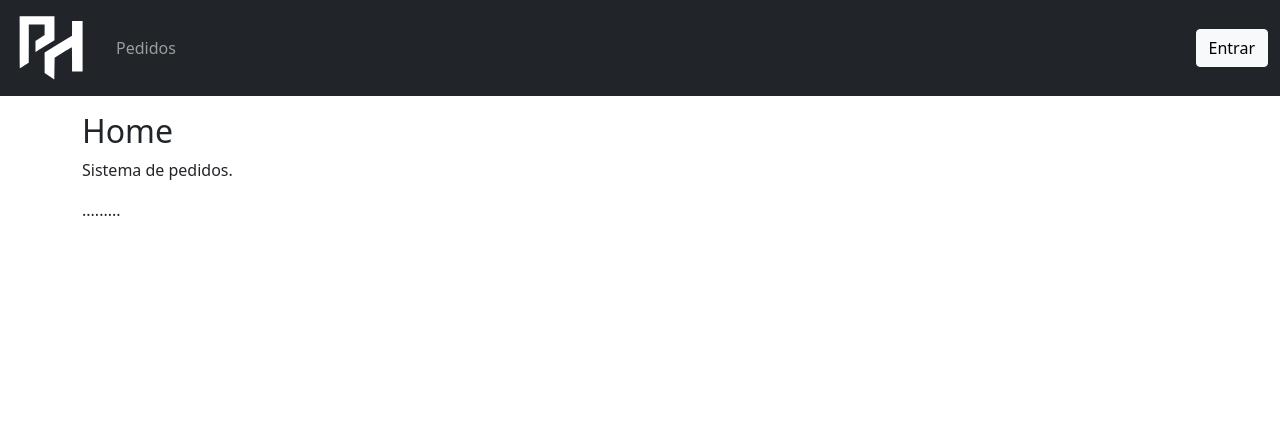
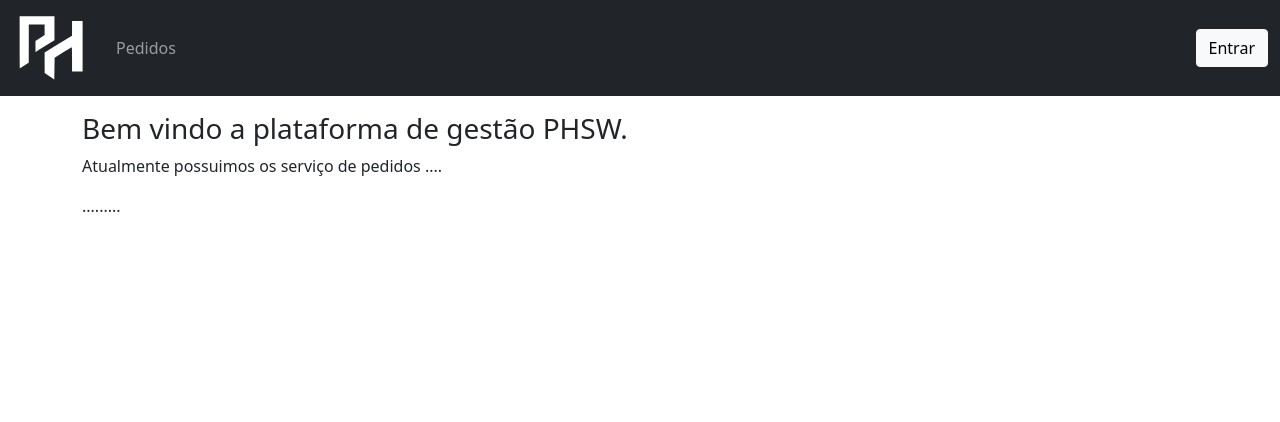
Before and after one commit to phswdjango/pedidos-django-rest, a Django app: page / in a window 1280 px wide. Shown: the top 422 px of the page. Run offline with Django 3.2, Linux system fonts and the light colour scheme; some libraries are stand-ins or nearby versions.

Commit message:
edições de html, adição do gunicorn e deploy no heroku.

```diff
--- a/phsw_site/base/templates/base/home.html
+++ b/phsw_site/base/templates/base/home.html
@@ -6,11 +6,11 @@
     <div class="row">
         <div class="col-md-12">
             <div class="jumbotron">
-                <h2>
-                    Home
-                </h2>
+                <h3>
+                    Bem vindo a plataforma de gestão PHSW.
+                </h3>
                 <p>
-                    Sistema de pedidos.
+                    Atualmente possuimos os serviço de pedidos ....
                 </p>
             </div>
             <div class="row">
--- a/phsw_site/base/templates/registration/login.html
+++ b/phsw_site/base/templates/registration/login.html
@@ -1,6 +1,6 @@
 {% extends 'base/base.html' %}
 {% load static %}
-{% block title %}Demo Django - Login{% endblock title %}
+{% block title %}PHSW - Login{% endblock title %}
 
 {% block body %}
 <div class="container">
--- a/phsw_site/base/templates/registration/password_reset_complete.html
+++ b/phsw_site/base/templates/registration/password_reset_complete.html
@@ -1,6 +1,6 @@
 {% extends "base/base.html" %}
 {% load i18n static %}
-{% block title %}Demo Django - Senha Alterada{% endblock title %}
+{% block title %}PHSW - Senha Alterada{% endblock title %}
 
 {% block body %}
 
```
Also changed, not shown: 3 other files.
